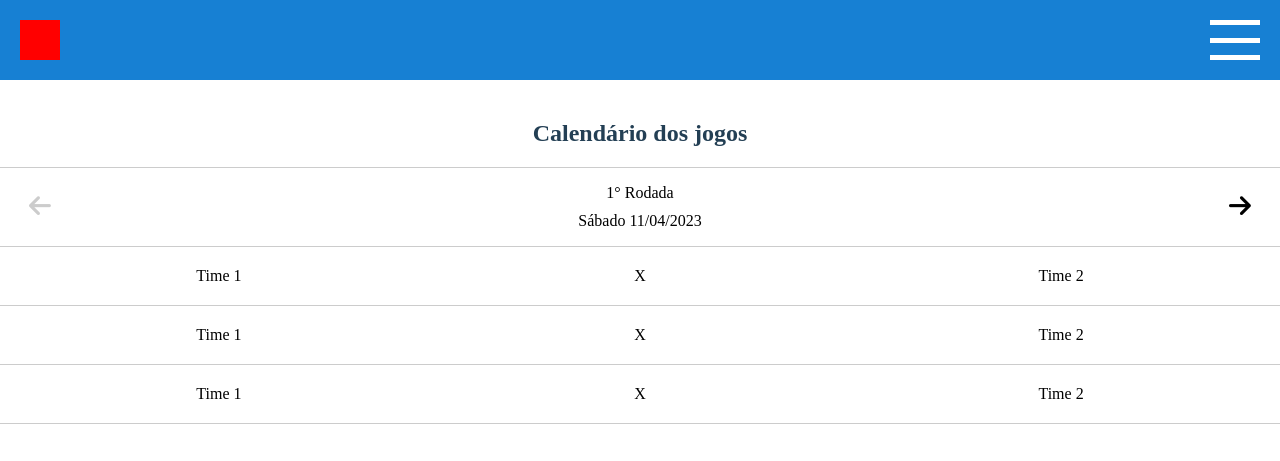
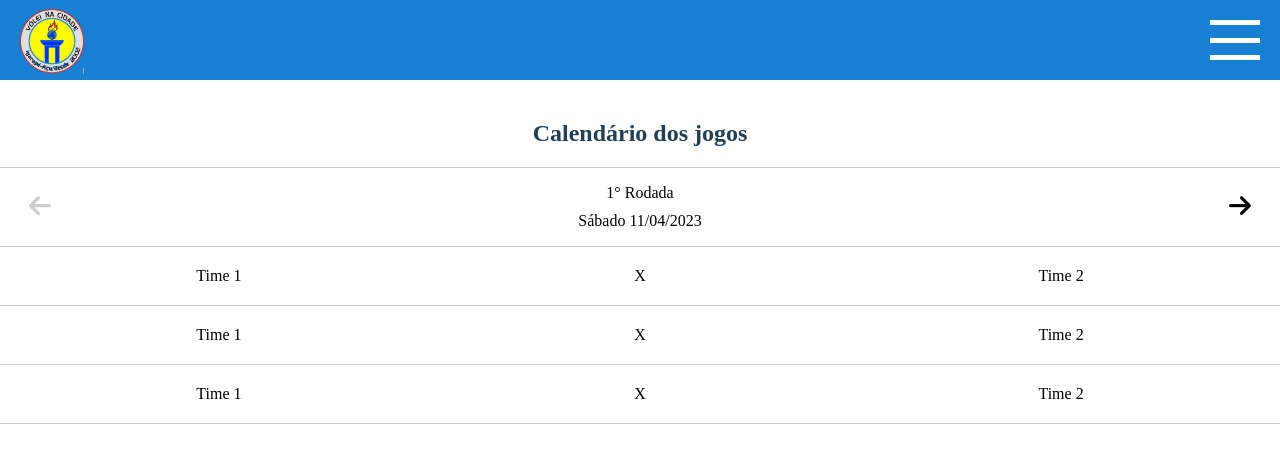
Before and after one commit to lucasdevini/volei-na-cidade, a plain HTML site: page index.html in a window 1280 px wide. Shown: the top 461 px of the page. Drawn offline with Linux system fonts and the light colour scheme.

Commit message:
:lipstick: feat: adição da logo no header do site

```diff
--- a/assets/css/style.css
+++ b/assets/css/style.css
@@ -54,9 +54,12 @@ header.div-centralizada_horizontal {
 }
 
 .logo-header {
-    height: 40px;
-    width: 40px;
-    background-color: red;
+    height: 64px;
+    width: 64px;
+}
+
+.logo-header img {
+    width: 100%;
 }
 
 nav {
--- a/index.html
+++ b/index.html
@@ -12,7 +12,7 @@
 <body>
     <header class="div-centralizada_horizontal">
         <div class="logo-header">
-
+           <img src="assets/imagens/logo-torneio.png" alt="Logo do torneio">
         </div>
 
         <nav>
```
Also changed, not shown: assets/imagens/logo-cidade.png (deleted), assets/imagens/logo-crias.png (added), assets/imagens/logo-maracana.png (added), assets/imagens/logo-open.png (added), assets/imagens/logo-santa-maria.png (added), assets/imagens/logo-sao-franciso.png (added), assets/imagens/logo-torneio.png (added), assets/imagens/logo-vaporeon.png (added).
